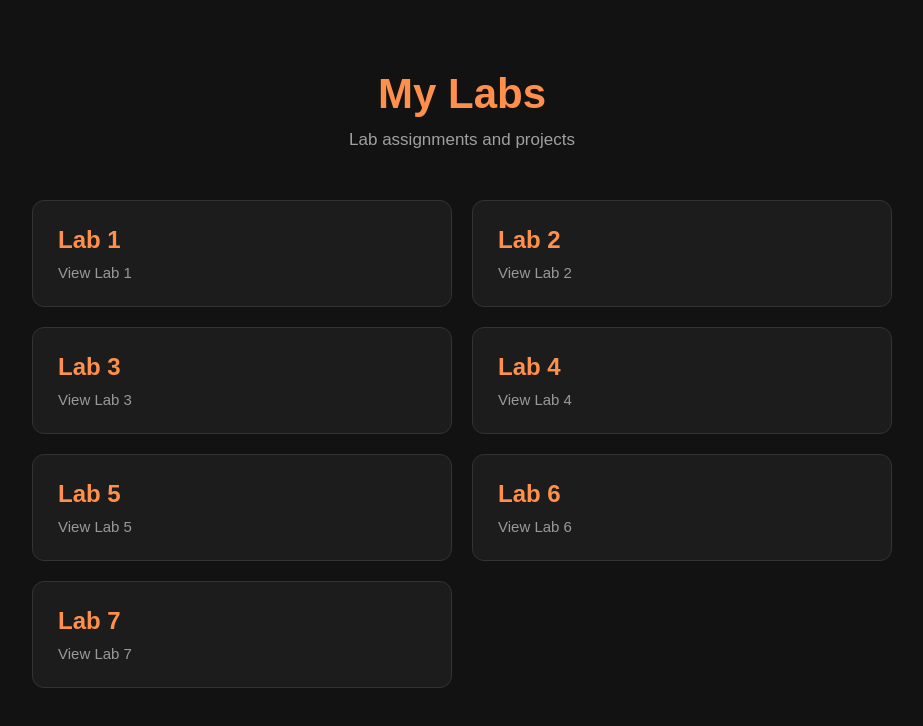
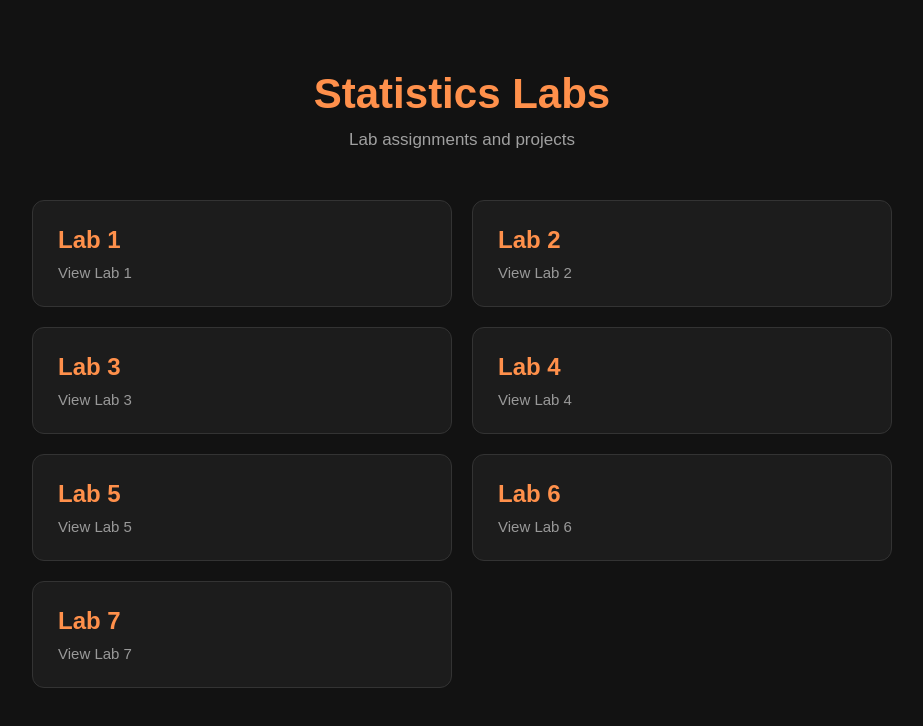
Before and after one commit to Rigyaju/statistics, a plain HTML site: page index.html in a window 1280 px wide. Shown: the whole page, without its empty margins (178-1101 px from the left). Drawn offline with Linux system fonts and the light colour scheme.

Commit message:
Corrected title

```diff
--- a/index.html
+++ b/index.html
@@ -132,7 +132,7 @@
 
     <main class="container">
 
-        <h1>My Labs</h1>
+        <h1>Statistics Labs</h1>
 
         <p class="subtitle">
             Lab assignments and projects
```
